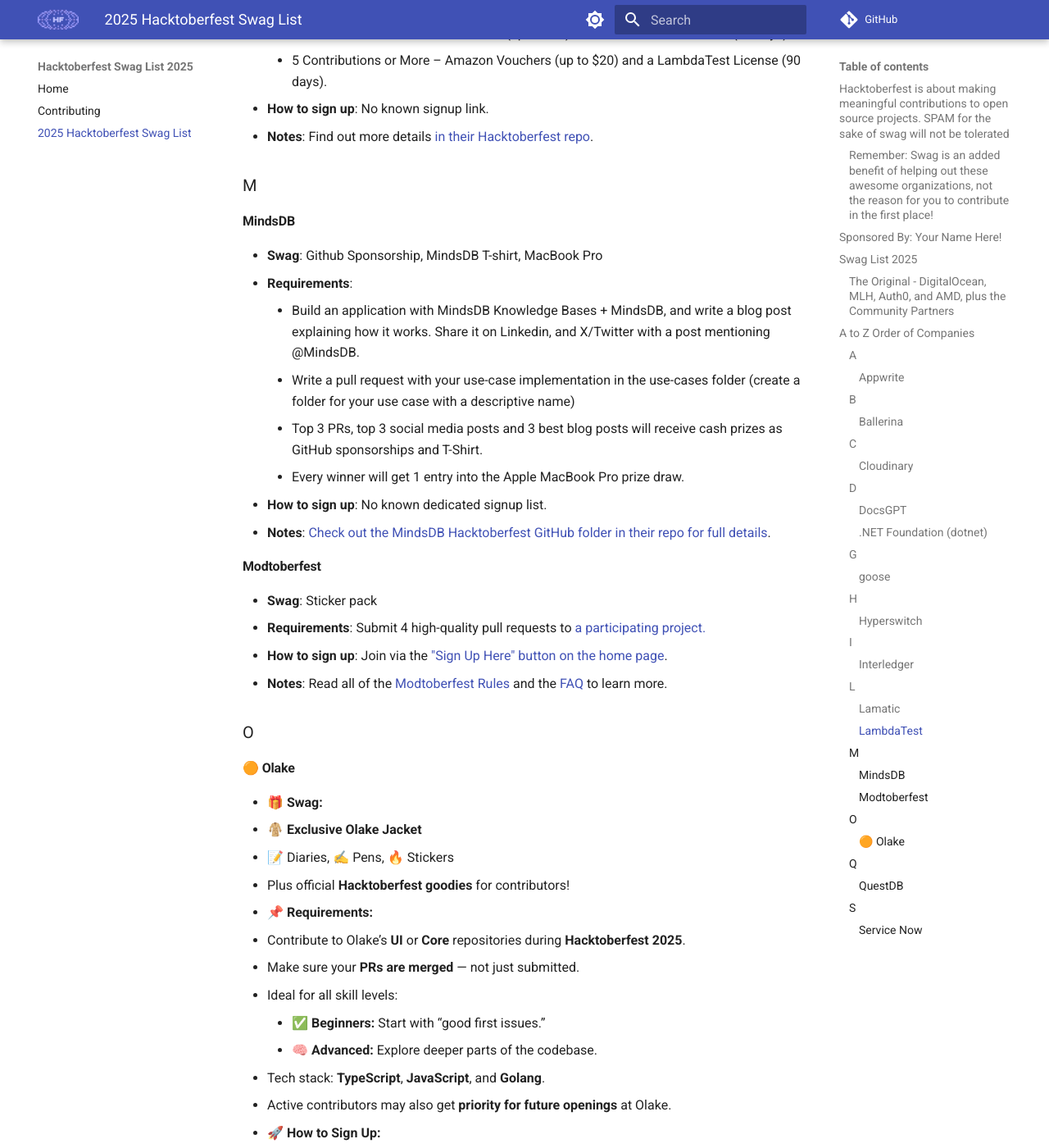
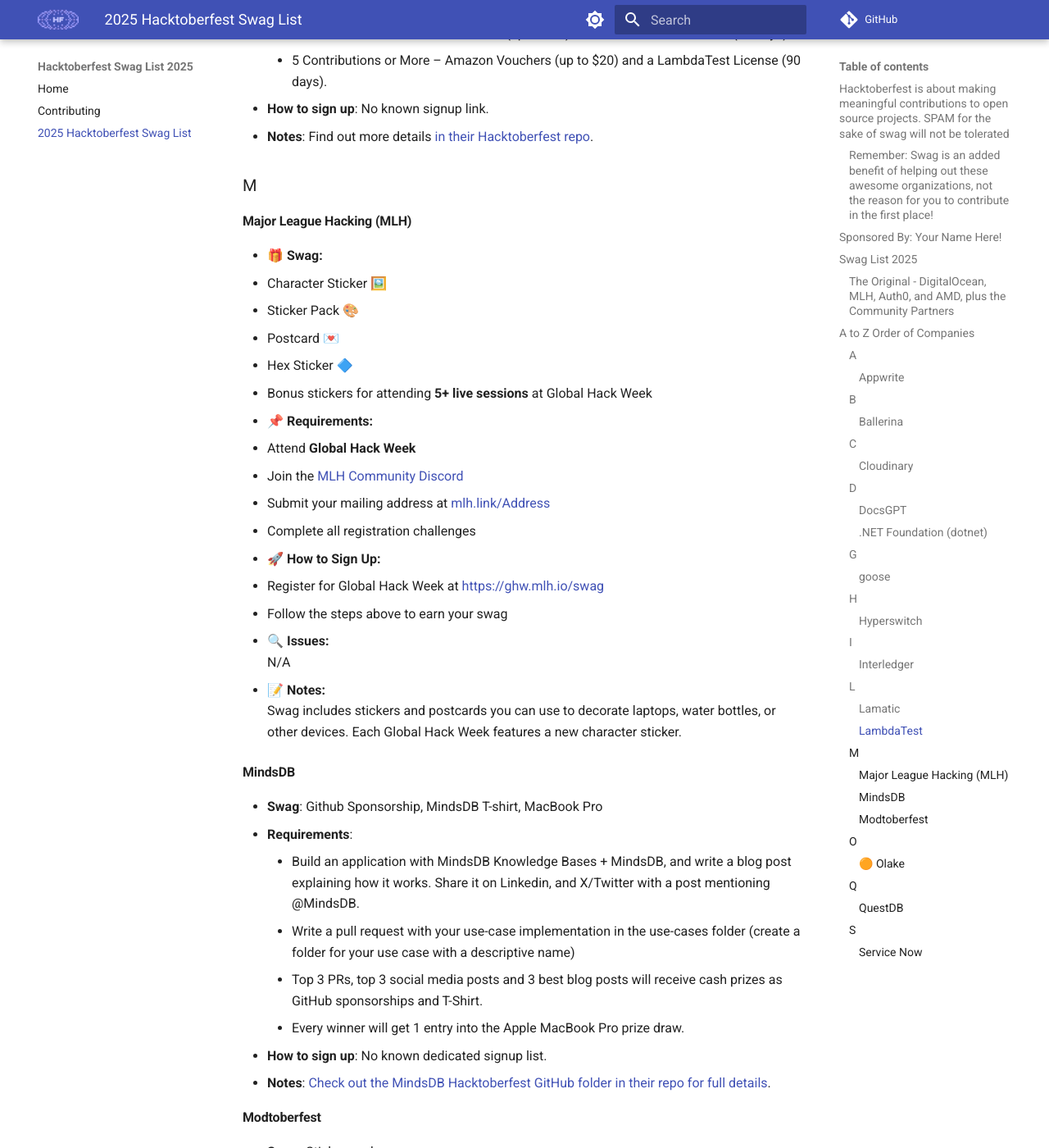
Before and after one commit to crweiner/hacktoberfest-swag-list, an MkDocs documentation site: the page built from docs/list.md, in a window 1280 px wide and 1400 px high, scrolled down 4957 px. Shown: the whole window at 82% size. Built offline with MkDocs 1.6.1 and Material for MkDocs 9.7.7, drawn with Linux system fonts in a browser that asks for light colours; plug-ins that fetch from the network failed and are left out; comment, search, counter and statistics services are not loaded.

Commit message:
Add Major League Hacking (MLH) to the Hacktoberfest Swag List for 2025

```diff
--- a/docs/list.md
+++ b/docs/list.md
@@ -152,6 +152,32 @@
 
 ### M
 
+#### Major League Hacking (MLH)
+
+- **🎁 Swag:**
+  - Character Sticker 🖼️
+  - Sticker Pack 🎨
+  - Postcard 💌
+  - Hex Sticker 🔷
+  - Bonus stickers for attending **5+ live sessions** at Global Hack Week
+
+- **📌 Requirements:**
+  - Attend **Global Hack Week**
+  - Join the [MLH Community Discord](https://discord.com/invite/mlh)
+  - Submit your mailing address at [mlh.link/Address](https://mlh.link/Address)
+  - Complete all registration challenges
+
+- **🚀 How to Sign Up:**
+  1. Register for Global Hack Week at [https://ghw.mlh.io/swag](https://events.mlh.io/events/12714)
+  2. Follow the steps above to earn your swag
+
+- **🔍 Issues:**
+  N/A
+
+- **📝 Notes:**
+  Swag includes stickers and postcards you can use to decorate laptops, water bottles, or other devices. Each Global Hack Week features a new character sticker.
+
+
 #### **MindsDB**
 
 - **Swag**: Github Sponsorship, MindsDB T-shirt, MacBook Pro
```
